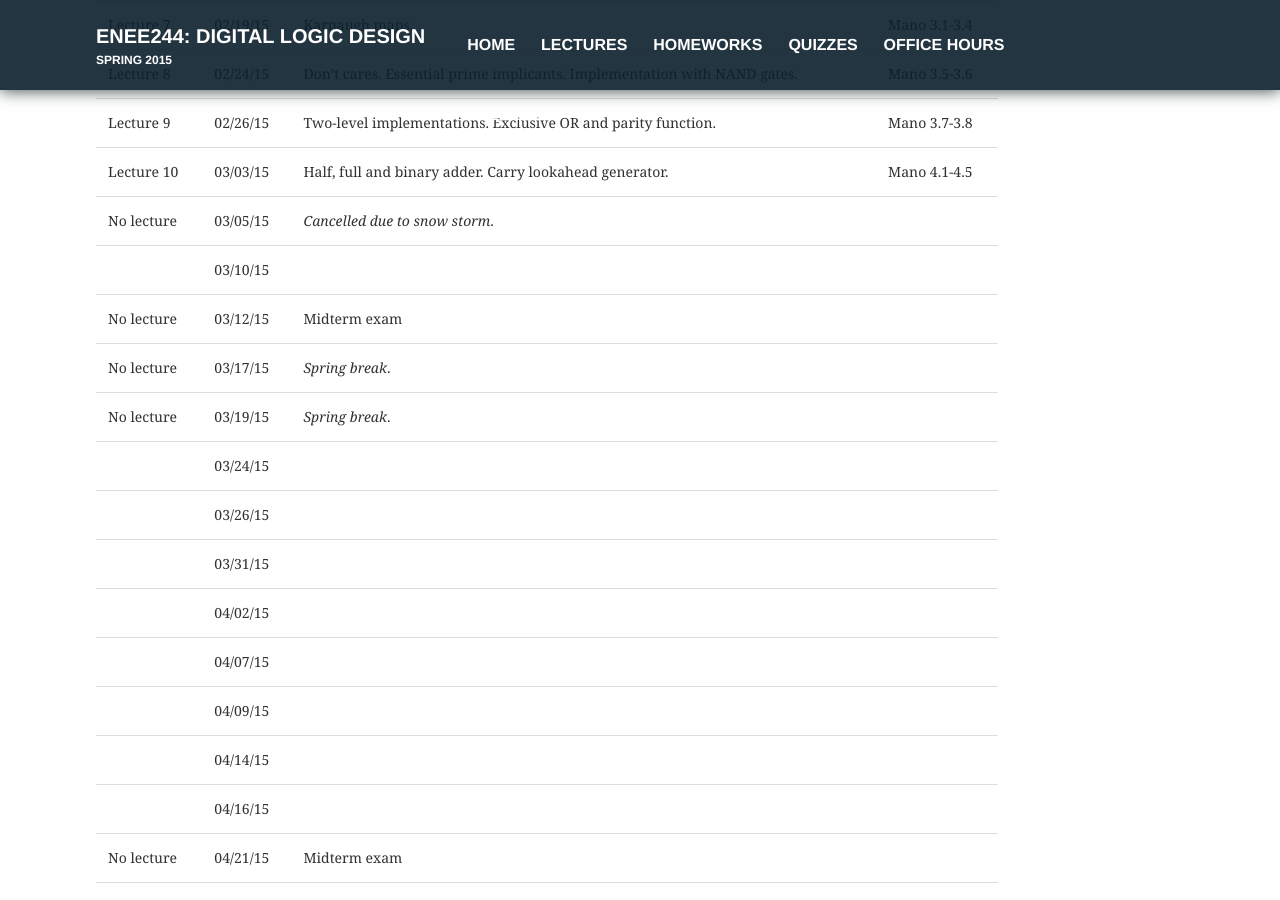
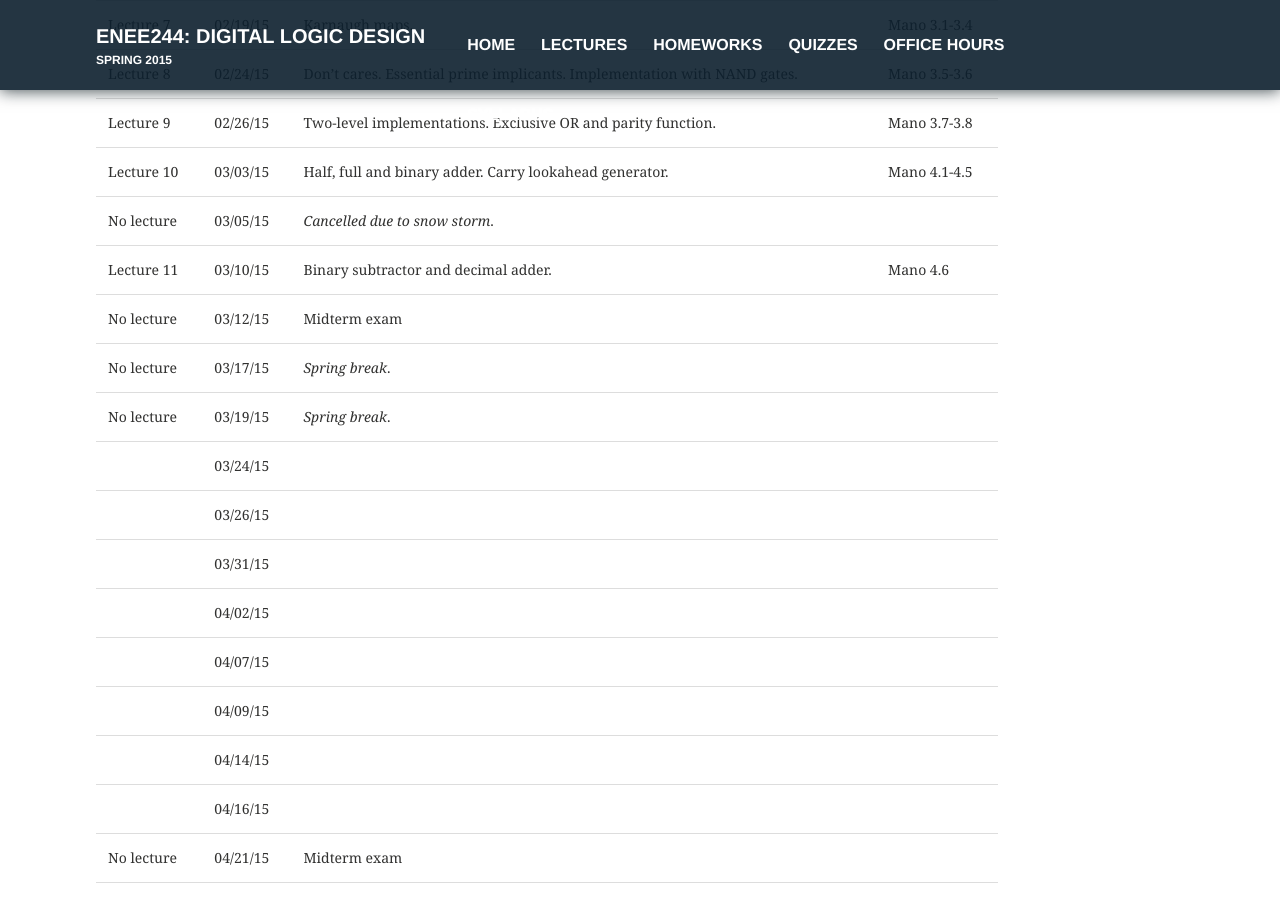
Before and after one commit to enee244/enee244.github.io, a Jekyll site: the page built from lectures/index.md, in a window 1280 px wide and 900 px high, scrolled down 922 px. Built offline with Jekyll 4.4.1, drawn with Linux system fonts in a browser that asks for light colours.

Commit message:
Update index.md

```diff
--- a/lectures/index.md
+++ b/lectures/index.md
@@ -22,7 +22,7 @@ published: true
 |Lecture 9 |02/26/15 | Two-level implementations. Exclusive OR and parity function. | Mano 3.7-3.8
 |Lecture 10 |03/03/15 | Half, full and binary adder. Carry lookahead generator.| Mano 4.1-4.5
 |No lecture |03/05/15 | *Cancelled due to snow storm*. |
-||03/10/15 ||
+|Lecture 11 |03/10/15 | Binary subtractor and decimal adder. | Mano 4.6
 |No lecture |03/12/15 | Midterm exam
 |No lecture |03/17/15 |  *Spring break*.|
 |No lecture |03/19/15 |  *Spring break*.|
```
